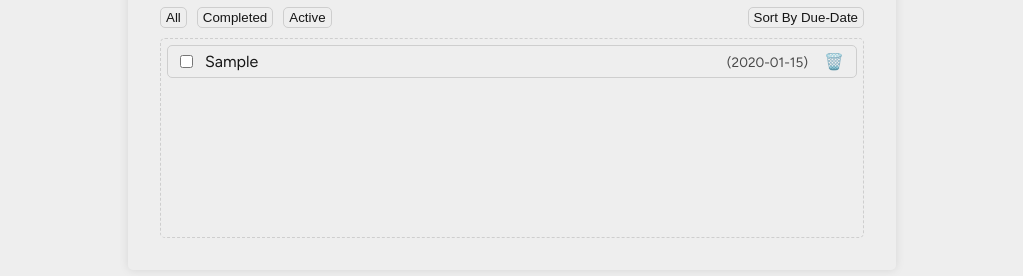
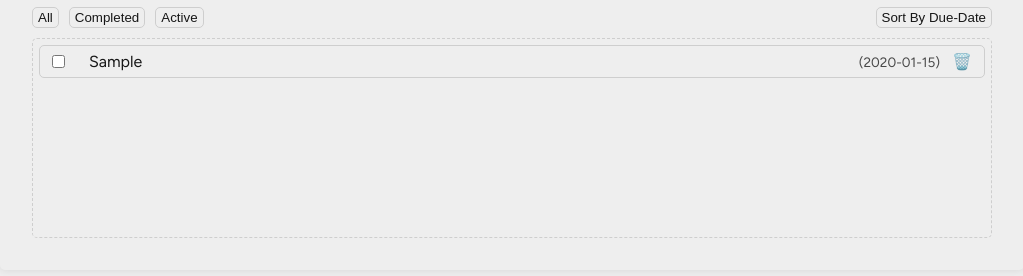
Before and after one commit to Dan2003K/task-manager-app, a plain HTML site: page index.html in a window 1280 px wide. Both pictures are taken after typing "Sample", "2020-01-15" into the empty fields and a click on the button "Add Task". Shown: the part 256-532 px from the top of the page, without its empty margins (128-1151 px from the left). Drawn offline with Linux system fonts and the light colour scheme; no server answers.

Commit message:
Update dark theme colors, adjust body padding, and enhance task list item layout

```diff
--- a/styles.css
+++ b/styles.css
@@ -32,8 +32,8 @@
 }
 
 [data-theme="dark"] {
-    --primary-color: oklab(18% 0 0);
-    --secondary-color: oklab(25% 0 0);
+    --primary-color: oklab(25% -0.00217 -0.00849);
+    --secondary-color: oklab(35% -0.00217 -0.00849);
     --primary-font-color: oklab(95% 0 0);
     --secondary-font-color: oklab(75% 0 0);
     --border-color: oklab(40% 0 0);
@@ -45,7 +45,7 @@ body {
     background: var(--primary-color);
     color: var(--primary-font-color);
     width: 100%;
-    padding: 10% 20%;
+    padding: 10% 15%;
     font-family: var(--primary-font);
     transition: var(--theme-transition);
 }
@@ -185,20 +185,19 @@ ul {
 ul li {
     display: flex;
     align-items: center;
-    flex-wrap: wrap;
-    justify-content: space-between;
     list-style: none;
     border: 1px solid var(--border-color);
     border-radius: var(--border-radius);
     background: var(--primary-color);
-    transition: var(--theme-transition);
     padding: 6px 12px;
     width: 100%;
+    gap: 12px;
 }
 
 .taskName {
     margin: 0 0 0 12px;
-    flex-grow: 1;
+    flex: 1 1 auto;
+    word-break: break-word;
 }
 
 .taskName.completed {
@@ -222,8 +221,20 @@ ul li {
     color: var(--secondary-font-color);
 }
 
+#dateDelContainer {
+    display: flex;
+    align-items: center;
+    flex-shrink: 0;
+}
 
 
+@media (max-width: 1500px) {
+
+    body {
+        padding: 10% 10%;
+    }
+
+}
 
 @media (max-width: 1000px) {
 
@@ -231,6 +242,4 @@ ul li {
         padding: 10% 5%;
     }
 
-
-
 }
```
